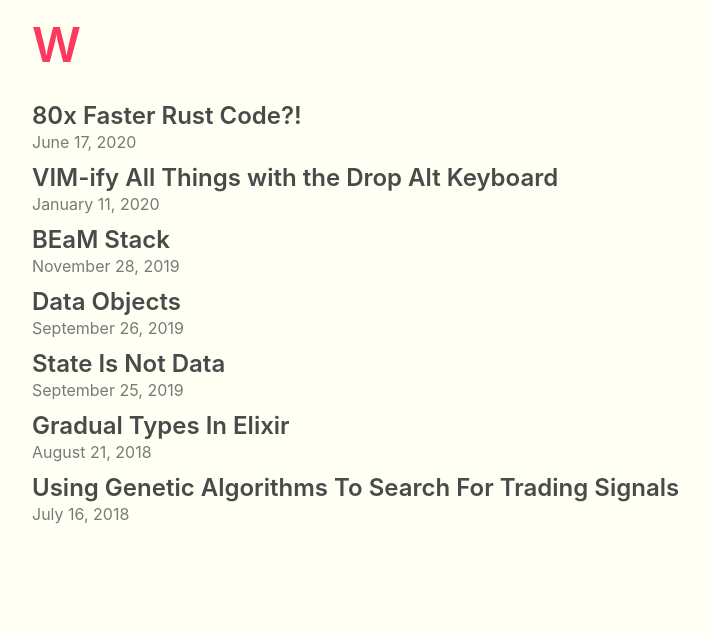
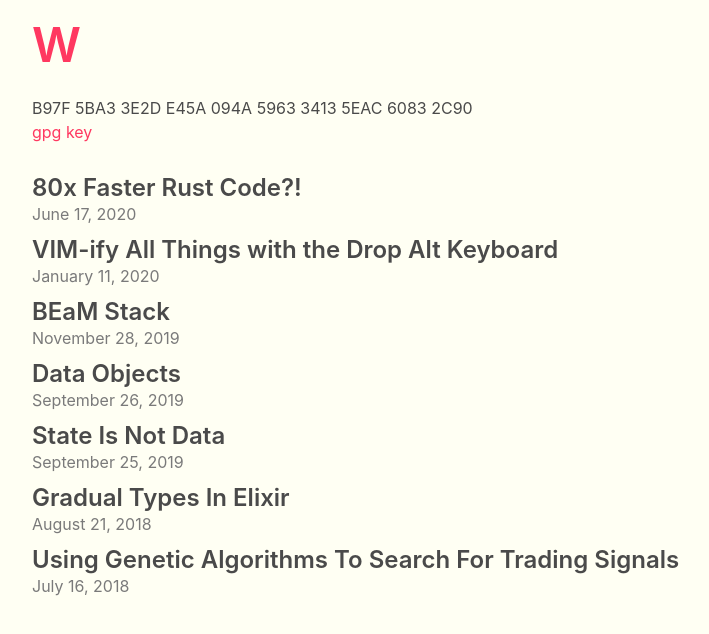
Before and after one commit to choiway/choiway.github.io, a plain HTML site: page index.html in a window 1280 px wide. Shown: the whole page, without its empty margins (32-741 px from the left). Drawn offline with nearby package versions, Linux system fonts and the light colour scheme.

Commit message:
Add gpg key and fingerprint

```diff
--- a/index.html
+++ b/index.html
@@ -29,13 +29,19 @@
 
     </div>
   </div>
+  <div>
+    B97F 5BA3 3E2D E45A 094A 5963 3413 5EAC 6083 2C90
+  </div>
+  <a class="has-text-danger" href="waynechoi@gmail.com_public.gpg">gpg key</a>
+</div>
+<div>
+
 </div>
   <div class="container">
     <main id="main" class="content">
 
 <div class="columns">
   <div class="column is-two-thirds">
-
     <div style="margin-bottom: 10px">
       <a class="title is-4 has-text-grey-dark" href="/80x-faster-rust-code/">80x Faster Rust Code?!</a><br />
       <span class="has-text-grey">June 17, 2020</span>
```
Also changed, not shown: 2 other files.
